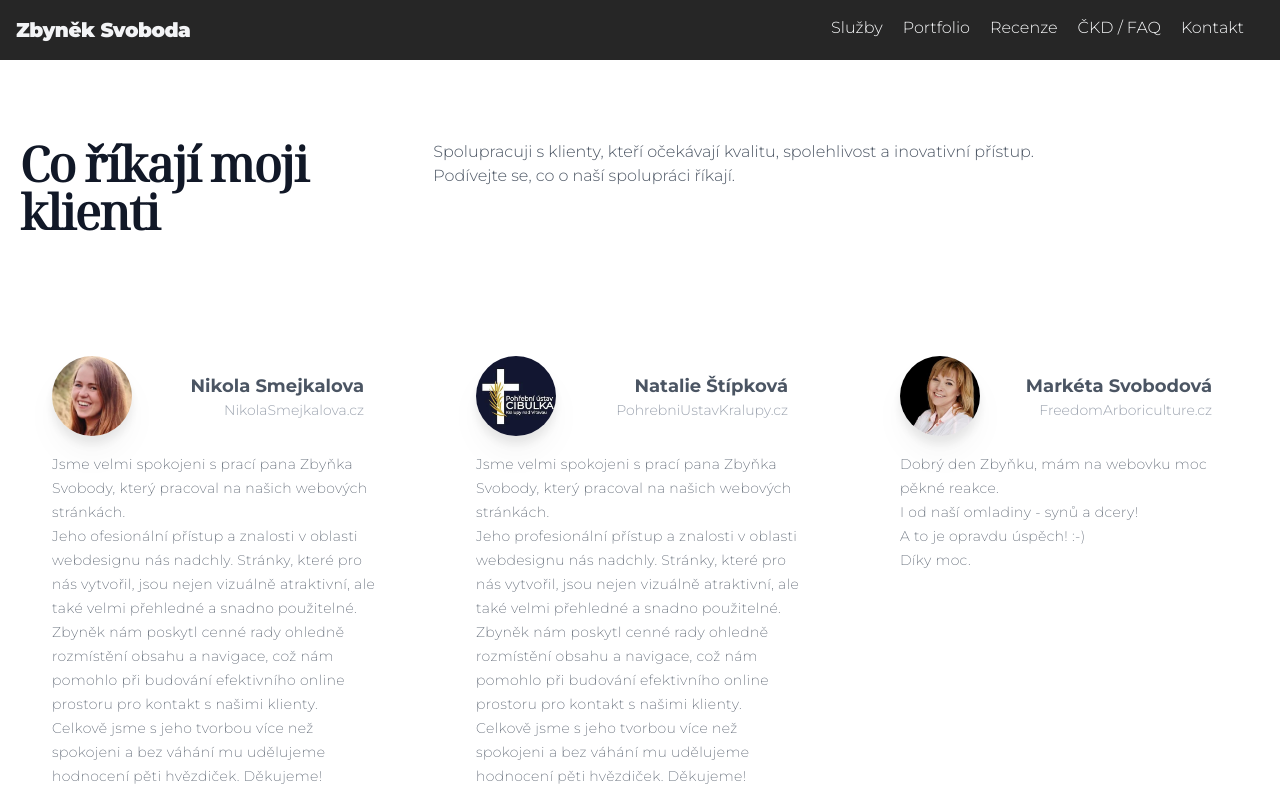
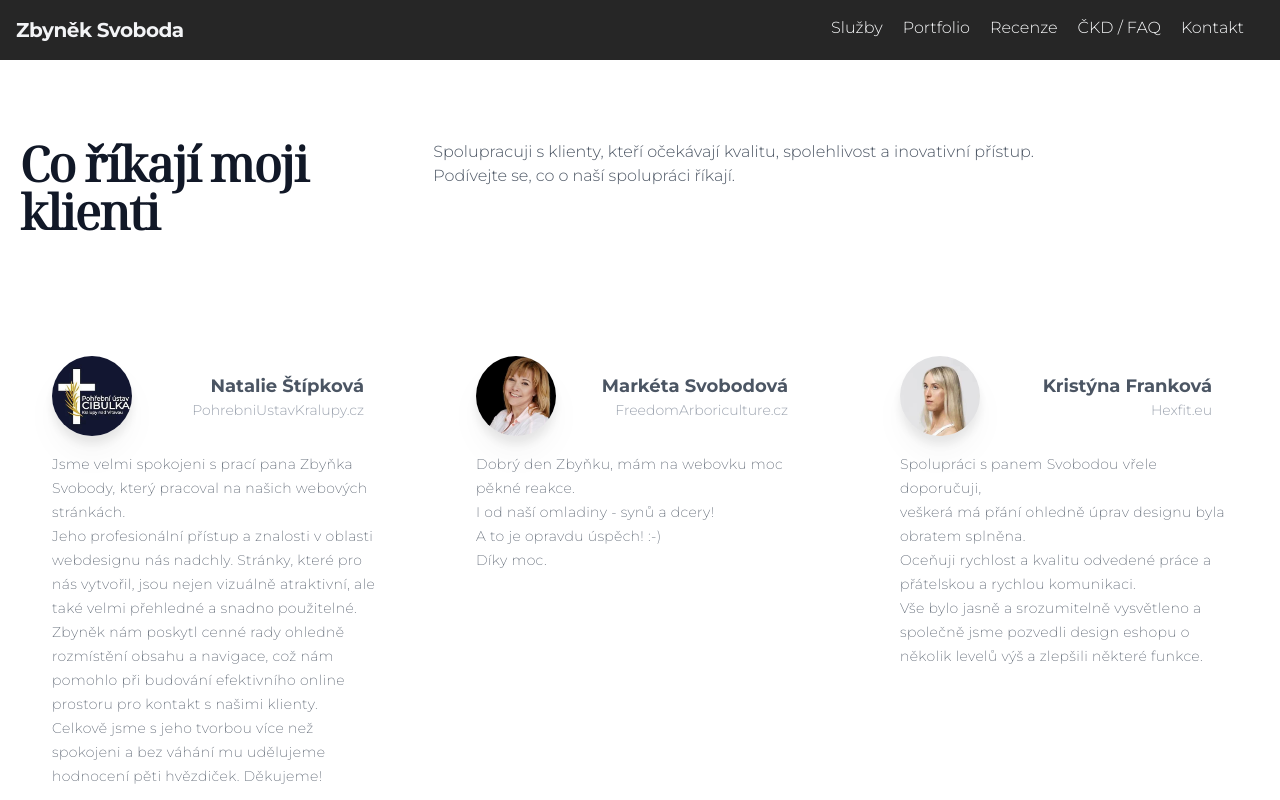
Before and after one commit to wentura/zbyneksvoboda.cz_next, a Next.js app: page /recenze in a window 1280 px wide. Shown: the top 800 px of the page. Built offline with nearby package versions, Linux system fonts and the light colour scheme.

Commit message:
hero text

```diff
--- a/app/components/contact.jsx
+++ b/app/components/contact.jsx
@@ -5,8 +5,8 @@ import PhoneSvg from "./phone";
 export default function Contact() {
   return (
     <section className="py-10 md:py-24">
-      <div className="container h-2 max-w-screen-xl px-5 mx-auto mb-20">
-        <div className="flex flex-col flex-wrap py-6 mb-12 sm:flex-row">
+      <div className="container h-2 max-w-screen-xl px-5 mx-auto mb-2">
+        <div className="flex flex-col flex-wrap py-6 mb-8 sm:flex-row">
           <h1 className="mb-2 sm:w-1/3 sm:mb-0 nadpisPage">Kontaktujte mě</h1>
           <p className="pl-0 sm:w-2/3 text-lg leading-8">
             Máte projekt, o kterém chcete mluvit?
@@ -195,7 +195,7 @@ export default function Contact() {
 
           <div className="flex lg:flex-row md:flex-col"></div>
         </div>
-        <div className="w-5/6 mt-80 md:mt-56 xl:mt-40 lg:max-w-xl lg:w-full md:w-1/2">
+        <div className="w-5/6 mt-48 md:mt-56 xl:mt-40 lg:max-w-xl lg:w-full md:w-1/2">
           <img
             className="object-cover rounded-2xl drop-shadow-xl"
             alt="Zbyněk Svoboda, já"
--- a/app/components/recenzeData.js
+++ b/app/components/recenzeData.js
@@ -1,13 +1,13 @@
 export const recenzeData = [
-  {
-    kdo: "Nikola Smejkalova",
-    co: "NikolaSmejkalova.cz",
-    short: 1,
-    textShort:
-      "Jsme velmi spokojeni s prací pana Zbyňka Svobody, který pracoval na našich webových stránkách....",
-    text: "Jsme velmi spokojeni s prací pana Zbyňka Svobody, který pracoval na našich webových stránkách.<br />Jeho ofesionální přístup a znalosti v oblasti webdesignu nás nadchly. Stránky, které pro nás vytvořil, jsou nejen vizuálně atraktivní, ale také velmi přehledné a snadno použitelné.<br />Zbyněk nám poskytl cenné rady ohledně rozmístění obsahu a navigace, což nám pomohlo při budování efektivního online prostoru pro kontakt s našimi klienty.<br />Celkově jsme s jeho tvorbou více než spokojeni a bez váhání mu udělujeme hodnocení pěti hvězdiček. Děkujeme!",
-    fotka: "/recenze/ns.jpg",
-  },
+  // {
+  //   kdo: "Nikola Smejkalova",
+  //   co: "NikolaSmejkalova.cz",
+  //   short: 1,
+  //   textShort:
+  //     "Jsme velmi spokojeni s prací pana Zbyňka Svobody, který pracoval na našich webových stránkách....",
+  //   text: "Jsme velmi spokojeni s prací pana Zbyňka Svobody, který pracoval na našich webových stránkách.<br />Jeho ofesionální přístup a znalosti v oblasti webdesignu nás nadchly. Stránky, které pro nás vytvořil, jsou nejen vizuálně atraktivní, ale také velmi přehledné a snadno použitelné.<br />Zbyněk nám poskytl cenné rady ohledně rozmístění obsahu a navigace, což nám pomohlo při budování efektivního online prostoru pro kontakt s našimi klienty.<br />Celkově jsme s jeho tvorbou více než spokojeni a bez váhání mu udělujeme hodnocení pěti hvězdiček. Děkujeme!",
+  //   fotka: "/recenze/ns.jpg",
+  // },
   {
     kdo: "Natalie Štípková",
     co: "PohrebniUstavKralupy.cz",
--- a/app/globals.css
+++ b/app/globals.css
@@ -43,7 +43,7 @@
     font-family: montserrat !important;
     /* font-family: notoserif !important; */
     font-optical-sizing: auto !important;
-    font-weight: 900 !important;
+    font-weight: 700 !important;
     font-style: normal !important;
   }
   .heroJmeno {
```
